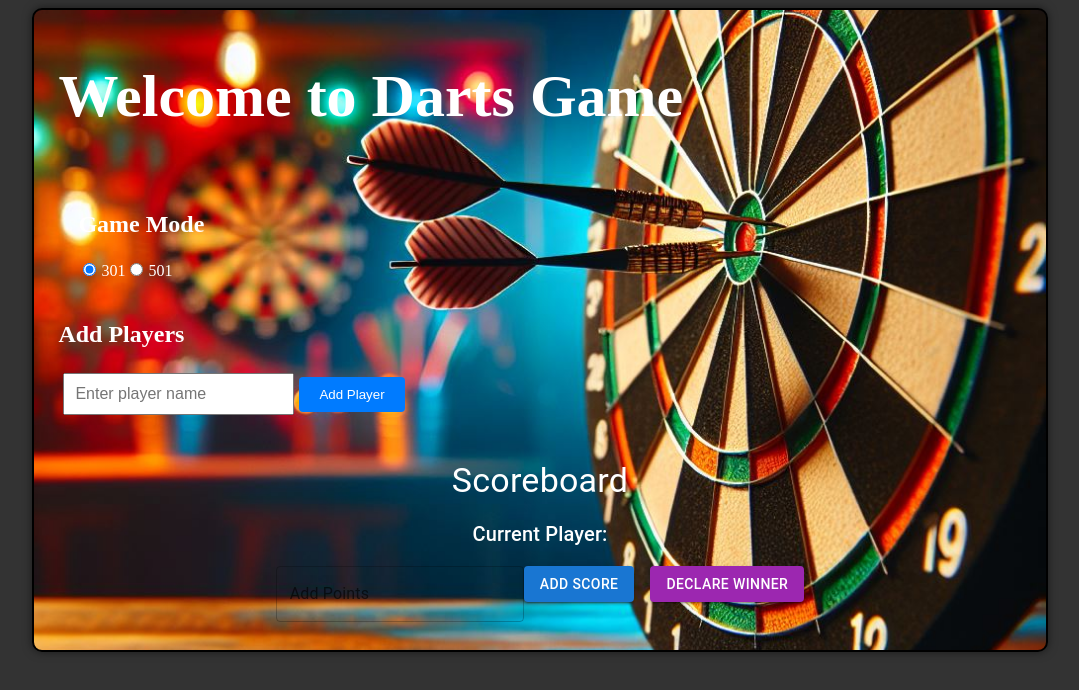
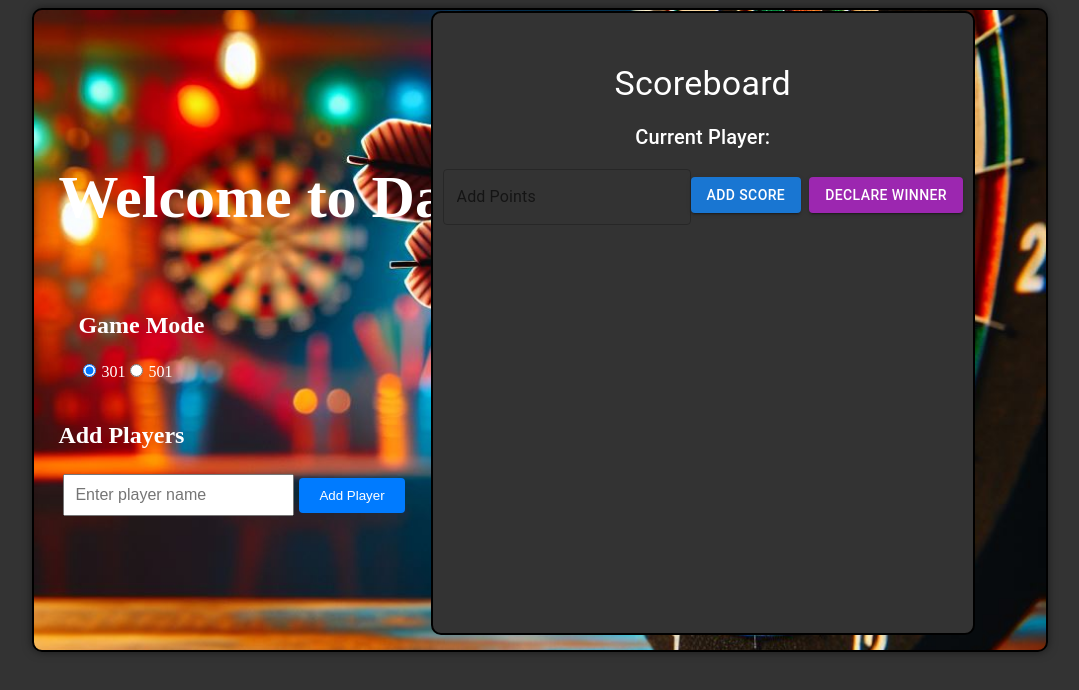
Before and after one commit to Alis-1/Darts_Project, a React (Vite) app: page / in a window 1280 px wide. Shown: the top 690 px of the page, without its empty margins (100-1179 px from the left). Built offline with nearby package versions, Linux system fonts and the light colour scheme.

Commit message:
Score: Add score

```diff
--- a/src/components/Scoreboard.jsx
+++ b/src/components/Scoreboard.jsx
@@ -8,7 +8,7 @@ const Scoreboard = () => {
   const [currentPlayerIndex, setCurrentPlayerIndex] = useState(0);
 
   const handleAddScore = () => {
-    if (inputValue.trim() !== '') {
+    if (inputValue.trim() !== '' && players[currentPlayerIndex]) {
       const newScore = parseInt(inputValue);
       const updatedPlayers = players.map((player, index) => {
         if (index === currentPlayerIndex) {
@@ -28,10 +28,12 @@ const Scoreboard = () => {
   };
 
   return (
+    <div id='scoreboard'>
       <Box sx={{ textAlign: 'center', mt: 5 }}>
         <Typography variant="h4">Scoreboard</Typography>
         <Typography variant="h6" sx={{ mt: 2 }}>Current Player: {players[currentPlayerIndex]?.name}</Typography>
         <TextField
+          color='primary'
           label="Add Points"
           variant="outlined"
           value={inputValue}
@@ -39,10 +41,10 @@ const Scoreboard = () => {
           onKeyDown={(e) => e.key === 'Enter' && handleAddScore()} // Enter-näppäimen käsittely
           sx={{ mt: 2 }}
         />
-      <Button variant="contained" color="primary" onClick={handleAddScore} sx={{ mt: 2 }}>
+        <Button variant="contained" color="primary" onClick={handleAddScore} sx={{ mt: 3 }}>
           Add Score
         </Button>
-      <Button variant="contained" color="secondary" onClick={handleDeclareWinner} sx={{ mt: 2, ml: 2 }}>
+        <Button variant="contained" color="secondary" onClick={handleDeclareWinner} sx={{ mt: 3, ml: 1 }}>
           Declare Winner
         </Button>
         <ul>
@@ -51,6 +53,7 @@ const Scoreboard = () => {
           ))}
         </ul>
       </Box>
+    </div>
   );
 };
 
```
Also changed, not shown: index.html (line endings or trailing spaces). Lines whose indentation alone changed are shown as unchanged.
